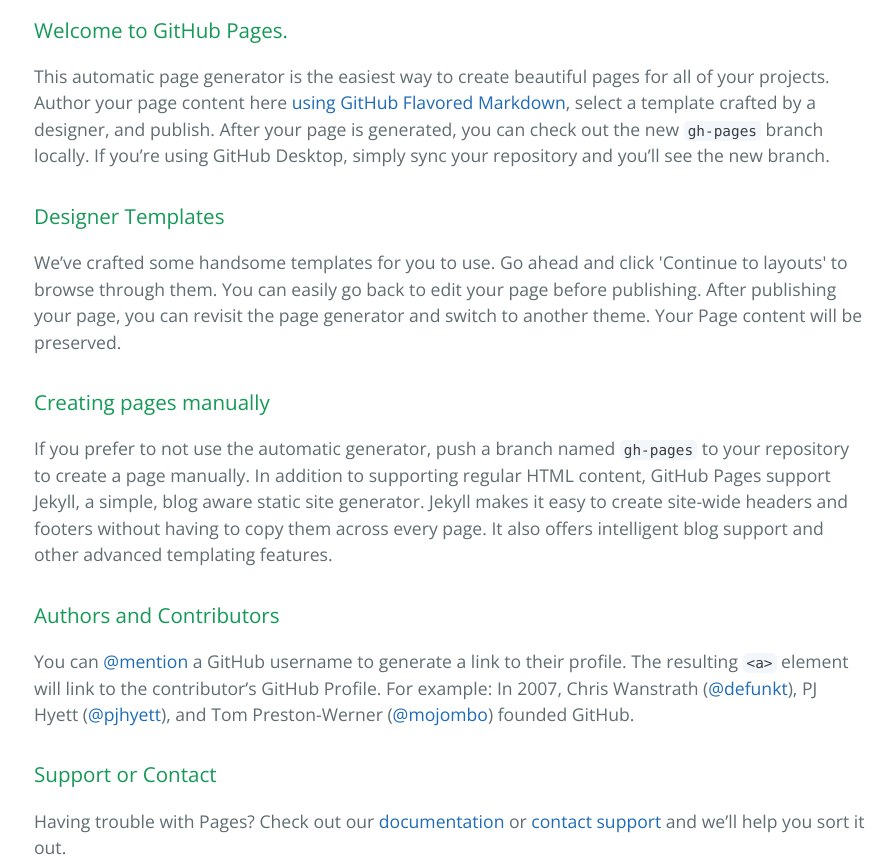
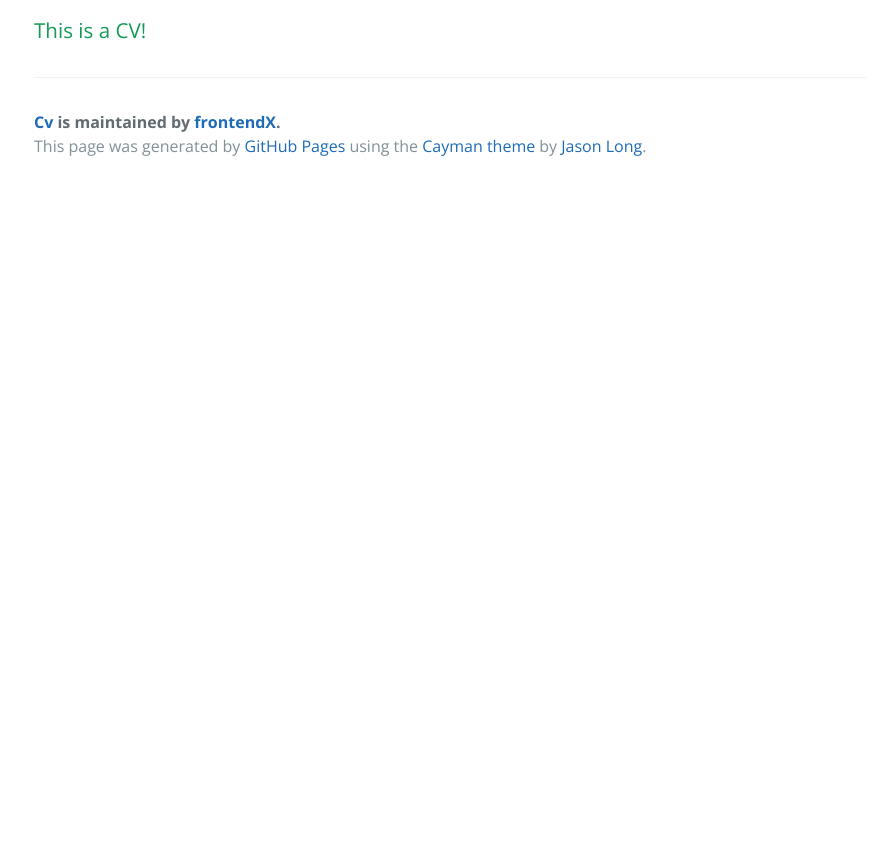
Before and after one commit to frontendX/cv, a plain HTML site: page index.html in a window 1280 px wide. Shown: the part 400-1264 px from the top of the page, without its empty margins (190-1082 px from the left). After the commit the page ends 800 px from the top, so only its background shows below. Drawn offline with nearby package versions, Linux system fonts and the light colour scheme.

```diff
--- a/index.html
+++ b/index.html
@@ -20,29 +20,7 @@
 
     <section class="main-content">
       <h3>
-<a id="welcome-to-github-pages" class="anchor" href="#welcome-to-github-pages" aria-hidden="true"><span aria-hidden="true" class="octicon octicon-link"></span></a>Welcome to GitHub Pages.</h3>
-
-<p>This automatic page generator is the easiest way to create beautiful pages for all of your projects. Author your page content here <a href="https://guides.github.com/features/mastering-markdown/">using GitHub Flavored Markdown</a>, select a template crafted by a designer, and publish. After your page is generated, you can check out the new <code>gh-pages</code> branch locally. If you’re using GitHub Desktop, simply sync your repository and you’ll see the new branch.</p>
-
-<h3>
-<a id="designer-templates" class="anchor" href="#designer-templates" aria-hidden="true"><span aria-hidden="true" class="octicon octicon-link"></span></a>Designer Templates</h3>
-
-<p>We’ve crafted some handsome templates for you to use. Go ahead and click 'Continue to layouts' to browse through them. You can easily go back to edit your page before publishing. After publishing your page, you can revisit the page generator and switch to another theme. Your Page content will be preserved.</p>
-
-<h3>
-<a id="creating-pages-manually" class="anchor" href="#creating-pages-manually" aria-hidden="true"><span aria-hidden="true" class="octicon octicon-link"></span></a>Creating pages manually</h3>
-
-<p>If you prefer to not use the automatic generator, push a branch named <code>gh-pages</code> to your repository to create a page manually. In addition to supporting regular HTML content, GitHub Pages support Jekyll, a simple, blog aware static site generator. Jekyll makes it easy to create site-wide headers and footers without having to copy them across every page. It also offers intelligent blog support and other advanced templating features.</p>
-
-<h3>
-<a id="authors-and-contributors" class="anchor" href="#authors-and-contributors" aria-hidden="true"><span aria-hidden="true" class="octicon octicon-link"></span></a>Authors and Contributors</h3>
-
-<p>You can <a href="https://help.github.com/articles/basic-writing-and-formatting-syntax/#mentioning-users-and-teams" class="user-mention">@mention</a> a GitHub username to generate a link to their profile. The resulting <code>&lt;a&gt;</code> element will link to the contributor’s GitHub Profile. For example: In 2007, Chris Wanstrath (<a href="https://github.com/defunkt" class="user-mention">@defunkt</a>), PJ Hyett (<a href="https://github.com/pjhyett" class="user-mention">@pjhyett</a>), and Tom Preston-Werner (<a href="https://github.com/mojombo" class="user-mention">@mojombo</a>) founded GitHub.</p>
-
-<h3>
-<a id="support-or-contact" class="anchor" href="#support-or-contact" aria-hidden="true"><span aria-hidden="true" class="octicon octicon-link"></span></a>Support or Contact</h3>
-
-<p>Having trouble with Pages? Check out our <a href="https://help.github.com/pages">documentation</a> or <a href="https://github.com/contact">contact support</a> and we’ll help you sort it out.</p>
+<a id="this-is-a-cv" class="anchor" href="#this-is-a-cv" aria-hidden="true"><span aria-hidden="true" class="octicon octicon-link"></span></a>This is a CV!</h3>
 
       <footer class="site-footer">
         <span class="site-footer-owner"><a href="https://github.com/frontendX/CV">Cv</a> is maintained by <a href="https://github.com/frontendX">frontendX</a>.</span>
```
Also changed, not shown: params.json (+1 -1 lines).
